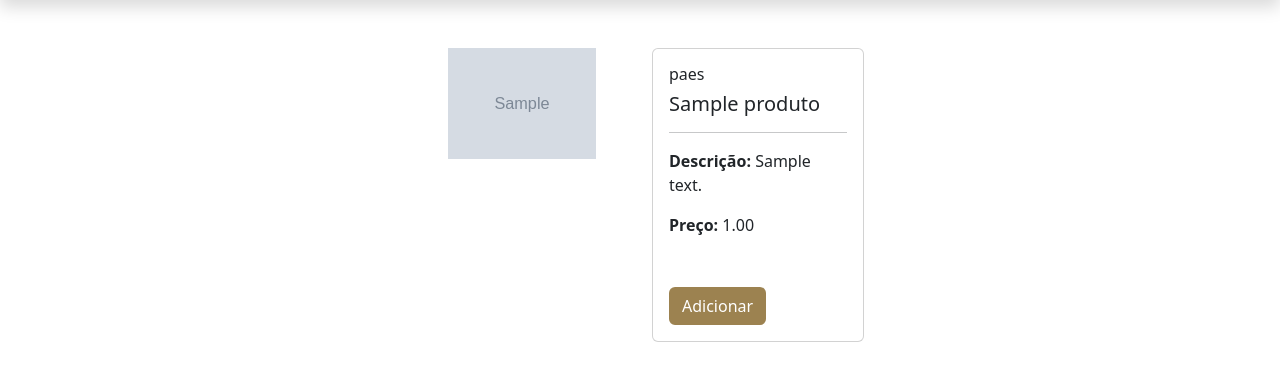
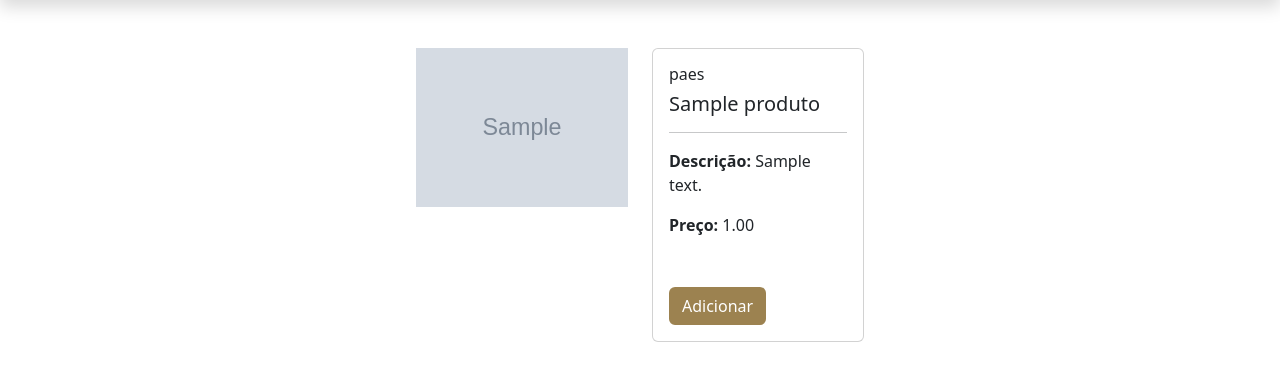
Before and after one commit to citrino88/estudo-catolog, a PHP site: page /produto.php?id=1 in a window 1280 px wide. Shown: the part 65-453 px from the top of the page. Run offline with PHP 8.4, Linux system fonts and the light colour scheme; tables that the repository leaves empty hold one stand-in row (values such as "Sample post"); grey boxes marked "Sample" are stand-in pictures.

Commit message:
todas produtos

```diff
--- a/produto.php
+++ b/produto.php
@@ -9,7 +9,7 @@ $dadosProduto = lerNoticiaCompleta($conexao, $id);
 
     <div class="col text-center">
       <div >
-        <img src="img/<?=$dadosProduto['imagem']?>" class="img-fluid" style="width: 70%;" alt="...">
+        <img src="img/<?=$dadosProduto['imagem']?>" class="img-fluid" style="width: 100%;" alt="...">
       </div>
     </div>
     <div class="col wrap">
--- a/produtos.php
+++ b/produtos.php
@@ -15,7 +15,7 @@ $listaDeNoticias = lerTodasNoticias($conexao);
 		<div class="col-md-6 my-1 px-md-1">
             <article class="card shadow-sm h-100">
                 <a href="produto.php?id=<?=$noticia['id']?>" class="card-link">
-                    <img src="imag/<?=$noticia['imagem']?>" class="card-img-top" alt="">
+                    <img src="img/<?=$noticia['imagem']?>" class="card-img-top" alt="">
                     <div class="card-body">
                         <h3 class="fs-4 card-title"><?=$noticia['titulo']?></h3>
                         <p class="card-text"><?=$noticia['descricao']?></p>
```
